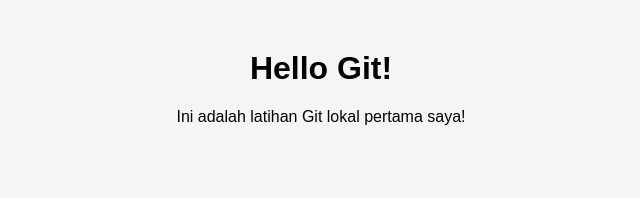
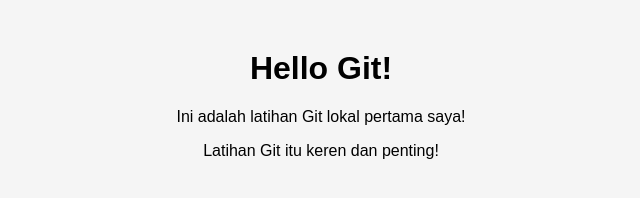
Before and after one commit to Irwansyah893/latihan-git, a plain HTML site: page index.html in a window 1280 px wide. Shown: the whole page, without its empty margins (319-959 px from the left). Drawn offline with Linux system fonts and the light colour scheme.

Commit message:
update: tambahkan paragraf motivasi

```diff
--- a/index.html
+++ b/index.html
@@ -8,5 +8,6 @@
 <body>
   <h1>Hello Git!</h1>
   <p>Ini adalah latihan Git lokal pertama saya!</p>
+  <p>Latihan Git itu keren dan penting!</p>
 </body>
 </html>
```
